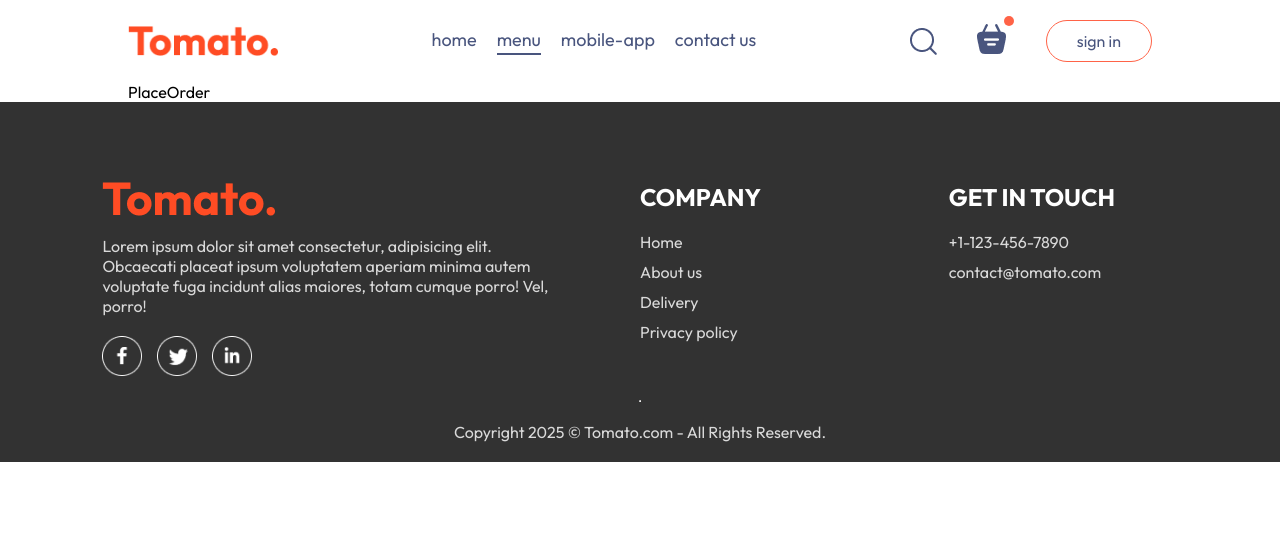
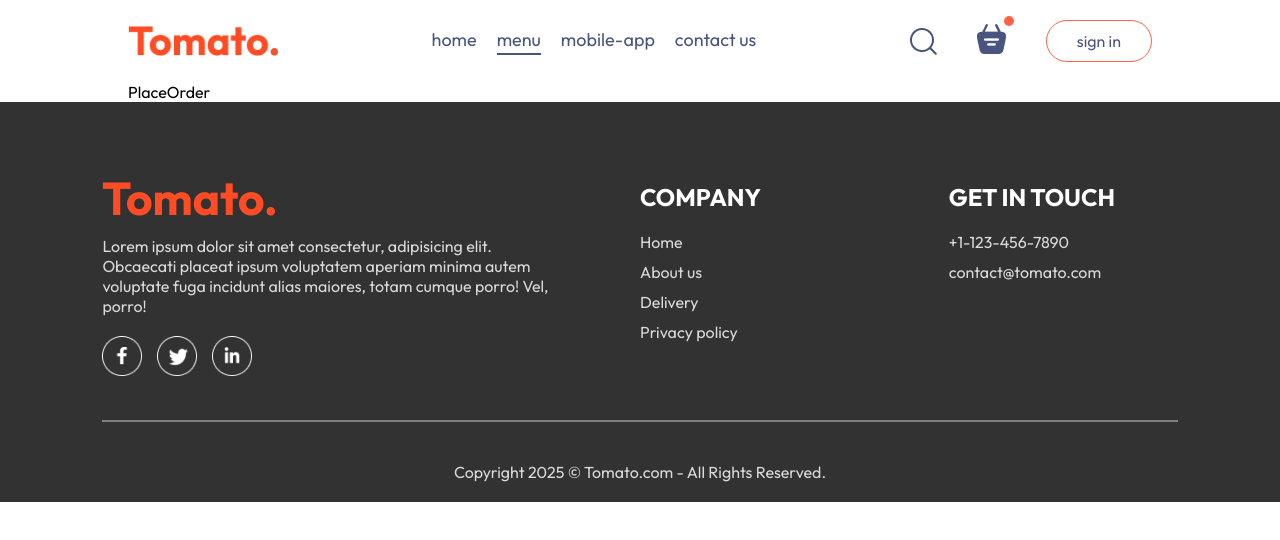
Before and after one commit to UdayChaudhary1/food-delivery-app, a React (Vite) app in the folder frontend/: page /order in a window 1280 px wide. Shown: the top 540 px of the page. Built offline with nearby package versions, Linux system fonts and the light colour scheme.

Commit message:
Style horizontal rule

```diff
--- a/frontend/src/components/Footer/Footer.css
+++ b/frontend/src/components/Footer/Footer.css
@@ -37,3 +37,11 @@
   width: 40px;
   margin-right: 15px;
 }
+
+.footer hr{
+  width: 100%;
+  height: 2px;
+  margin: 20px 0;
+  background-color: grey;
+  border: none;
+}
```
